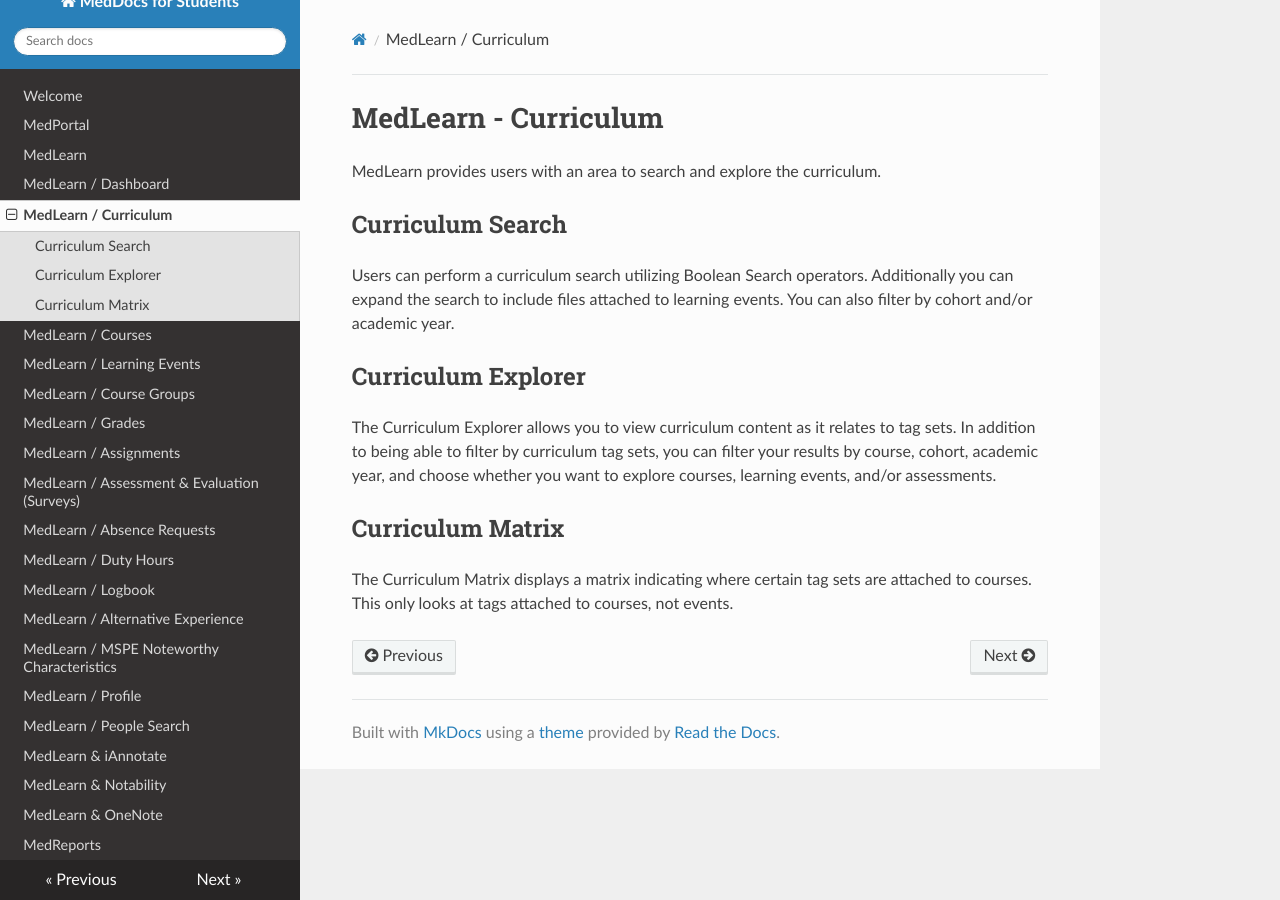
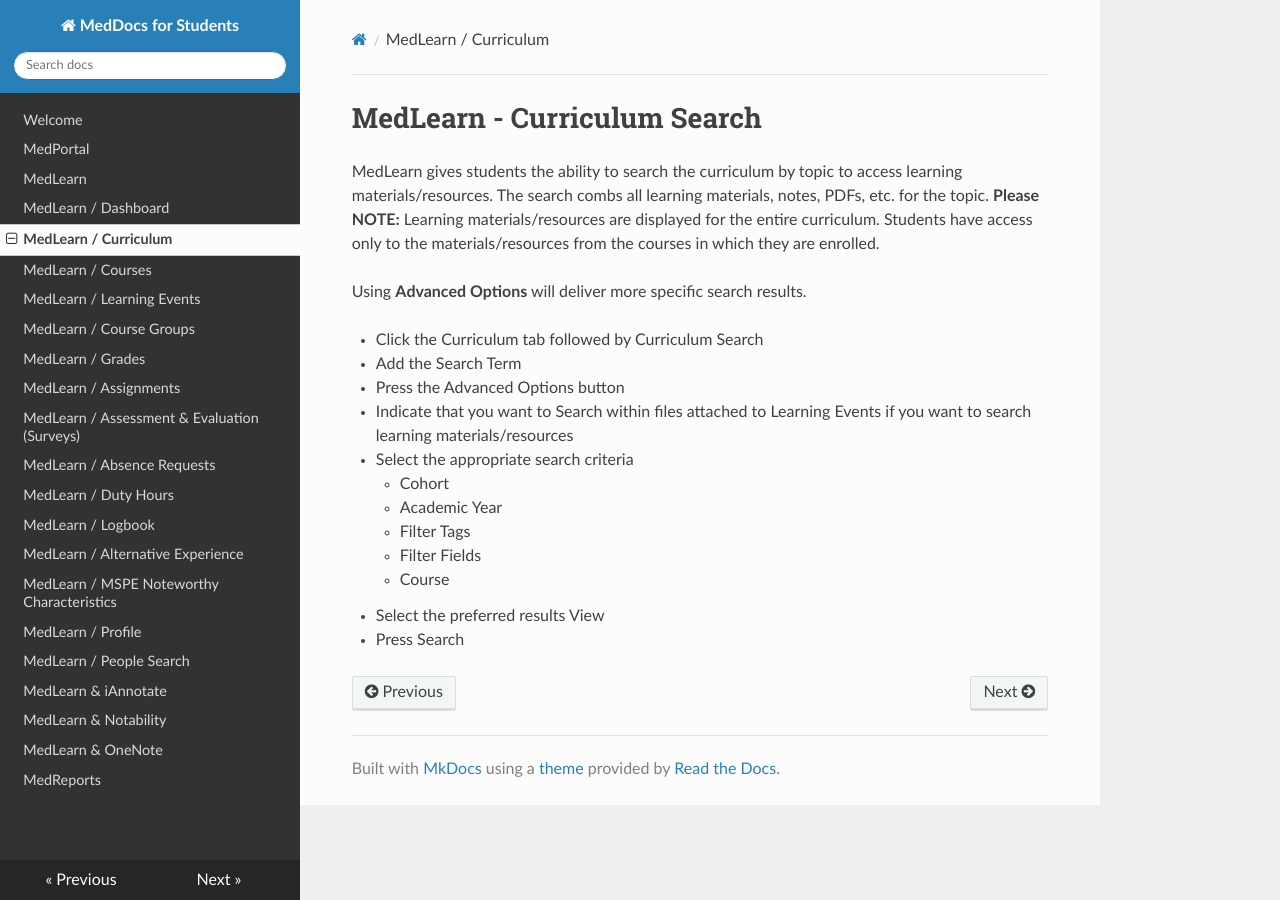
Before and after one commit to UACOMTucson/MedDocs, an MkDocs documentation site: the page built from docs/04_MedLearn_Curriculum.md, in a window 1280 px wide. Built offline with MkDocs 1.6.1, drawn with Linux system fonts in a browser that asks for light colours; nearby versions of some CDN libraries; old or Windows-style settings are respelled for this version of MkDocs.

Commit message:
update videos and content

```diff
--- a/docs/04_MedLearn_Curriculum.md
+++ b/docs/04_MedLearn_Curriculum.md
@@ -1,15 +1,18 @@
-#MedLearn - Curriculum
+# MedLearn - Curriculum Search
 
-MedLearn provides users with an area to search and explore the curriculum.
+MedLearn gives students the ability to search the curriculum by topic to access learning materials/resources.  The search combs all learning materials, notes, PDFs, etc. for the topic.  **Please NOTE:**  Learning materials/resources are displayed for the entire curriculum.  Students have access only to the materials/resources from the courses in which they are enrolled.
 
-## Curriculum Search
+Using **Advanced Options** will deliver more specific search results.
 
-Users can perform a curriculum search utilizing Boolean Search operators. Additionally you can expand the search to include files attached to learning events. You can also filter by cohort and/or academic year.
-
-## Curriculum Explorer
-
-The Curriculum Explorer allows you to view curriculum content as it relates to tag sets. In addition to being able to filter by curriculum tag sets, you can filter your results by course, cohort, academic year, and choose whether you want to explore courses, learning events, and/or assessments.
-
-## Curriculum Matrix
-
-The Curriculum Matrix displays a matrix indicating where certain tag sets are attached to courses. This only looks at tags attached to courses, not events.
+* Click the Curriculum tab followed by Curriculum Search
+* Add the Search Term
+* Press the Advanced Options button
+* Indicate that you want to Search within files attached to Learning Events if you want to search learning materials/resources
+* Select the appropriate search criteria
+    * Cohort
+    * Academic Year
+    * Filter Tags
+    * Filter Fields
+    * Course
+* Select the preferred results View
+* Press Search
```
Also changed, not shown: docs/03_MedLearn_Dashboard.md (+3 -1 lines).
